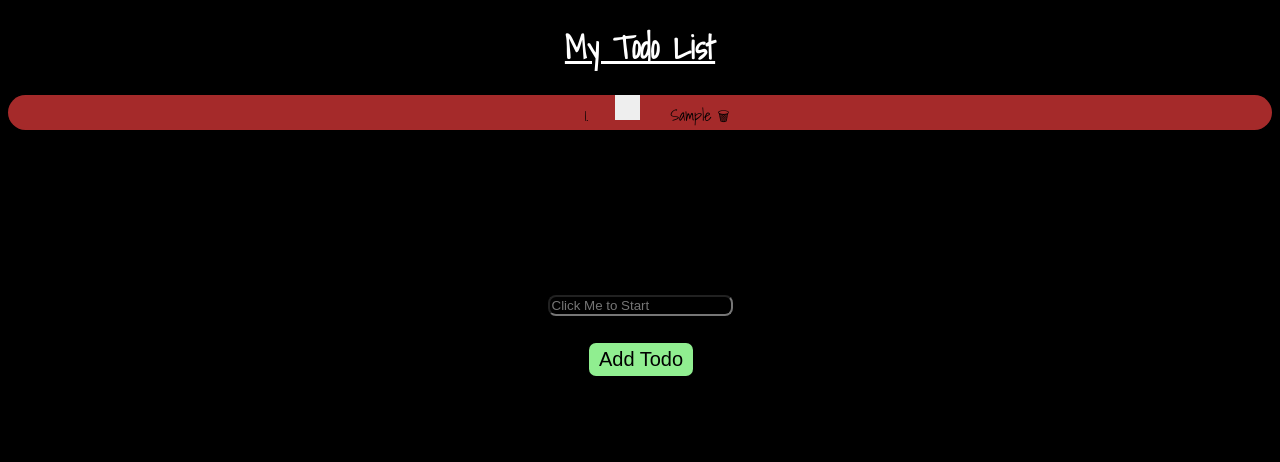
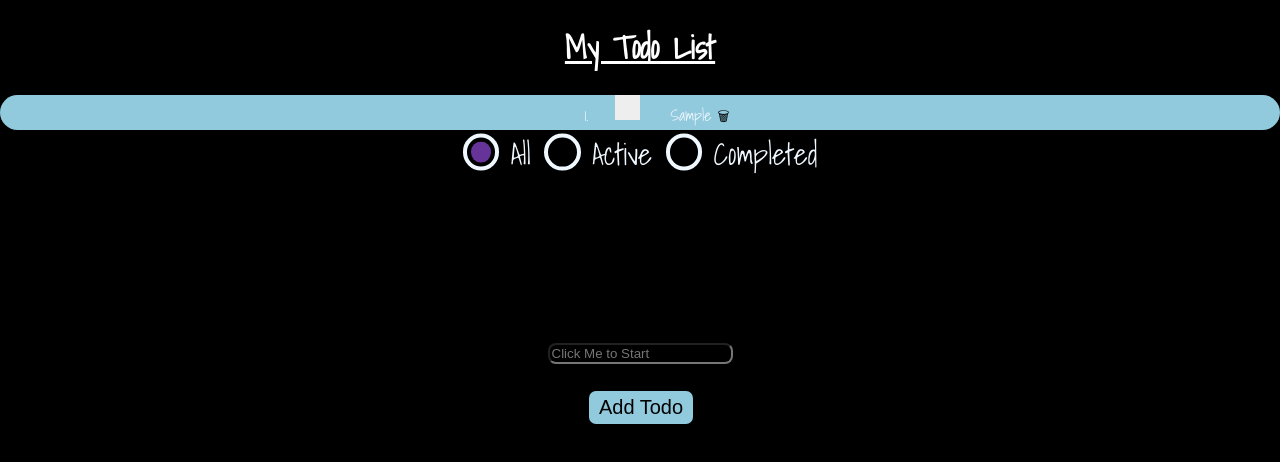
Before and after one commit to theylovecjawn/ToDo, a Vue app: page / in a window 1280 px wide. Both pictures are taken after typing "Sample" into the empty fields and a click on the button "Add Todo". Shown: the top 462 px of the page. Built offline with nearby package versions, Linux system fonts and the light colour scheme.

Commit message:
ALMOST DONE!

```diff
--- a/src/App.vue
+++ b/src/App.vue
@@ -1,5 +1,6 @@
 <script setup>
   import {ref, watch} from 'vue'
+  let filter = ref('all')
 
   let todos = ref(JSON.parse(window.localStorage.getItem('todos')) ??[])
 
@@ -8,6 +9,20 @@
   watch(todos, function(value){
     window.localStorage.setItem('todos', JSON.stringify(value))
   }, {deep: true})
+
+  function todoFilter(todo){
+    if (filter.value == "active"){
+      return todo.complete == false
+    }
+    else if (filter.value == 'complete') {
+      return todo.complete == true
+
+    }
+    else {
+      return true
+    }
+  }
+
 
   let newTodo = ref("")
 
@@ -26,14 +41,25 @@
 
 <template>
   <h1>My Todo List</h1>
+
+
   <ol id="scroll">
-  <li v-for="(todo, index) in todos">
+  <li v-for="(todo, index) in todos.filter(todoFilter)" >
     <label class="container"><input type="checkbox" v-model="todo.complete"><span class="checkmark"></span></label>
   <span :class="{completed: todo.complete}">{{ todo.text }}</span>
 
   <button class="icon" @click="deleteTodo(index)">🗑</button>
   </li>
 </ol>
+<label class="form-control"><input name="filter" type="radio" value="all" v-model="filter"></label>
+  <label class="bigger">All      </label>
+
+  <label class="form-control"><input name="filter" type="radio" value="active" v-model="filter"></label>
+  <label class="bigger">Active      </label>
+
+  <label class="form-control"><input name="filter" type="radio" value="complete" v-model="filter"></label>
+  <label class="bigger">Completed      </label>
+
 <p><input v-model="newTodo" @keydown.enter="popUpTodo" id="inputBox" placeholder="Click Me to Start"></p>
 <p><button @click="popUpTodo" id="submitThing">Add Todo</button></p>
 </template>
@@ -43,6 +69,8 @@
 body{
   font-family: 'Shadows Into Light', cursive;
   background-color: black;
+  color: aliceblue;
+  text-align: center;
 }
 h1{
   text-decoration: underline;
@@ -50,6 +78,114 @@ h1{
   color: white;
 
 }
+.form-control {
+  font-family: system-ui, sans-serif;
+  font-size: 2rem;
+  font-weight: bold;
+  line-height: 1.1;
+  display: grid;
+  grid-template-columns: 1em auto;
+  gap: 0.5em;
+}
+
+
+
+
+
+
+:root {
+  --form-control-color: rebeccapurple;
+}
+
+*,
+*:before,
+*:after {
+  box-sizing: border-box;
+}
+
+body {
+  margin: 0;
+}
+
+form {
+  display: grid;
+  place-content: center;
+  min-height: 100vh;
+}
+
+.form-control {
+  font-family: system-ui, sans-serif;
+  font-size: 2rem;
+  font-weight: bold;
+  line-height: 1.1;
+  display: inline-grid;
+  grid-template-columns: 1em auto;
+  gap: 0.5em;
+}
+
+.form-control + .form-control {
+  margin-top: 1em;
+}
+
+.form-control:focus-within {
+  color: var(--form-control-color);
+}
+
+input[type="radio"] {
+  /* Add if not using autoprefixer */
+  -webkit-appearance: none;
+  /* Remove most all native input styles */
+  appearance: none;
+  /* For iOS < 15 */
+  background-color: var(--form-background);
+  /* Not removed via appearance */
+  margin: 0;
+
+  font: inherit;
+  color: currentColor;
+  width: 1.15em;
+  height: 1.15em;
+  border: 0.15em solid currentColor;
+  border-radius: 50%;
+  transform: translateY(-0.075em);
+
+  display: grid;
+  place-content: center;
+}
+
+input[type="radio"]::before {
+  content: "";
+  width: 0.65em;
+  height: 0.65em;
+  border-radius: 50%;
+  transform: scale(0);
+  transition: 120ms transform ease-in-out;
+  box-shadow: inset 1em 1em var(--form-control-color);
+  /* Windows High Contrast Mode */
+  background-color: CanvasText;
+}
+
+input[type="radio"]:checked::before {
+  transform: scale(1);
+}
+
+input[type="radio"]:focus {
+  outline: max(2px, 0.15em) solid currentColor;
+  outline-offset: max(2px, 0.15em);
+}
+
+
+
+
+
+
+
+
+
+
+
+
+
 li{
   list-style-position: inside;
   text-align: center;
@@ -72,7 +208,7 @@ p{
   margin: 5px 3px 10px 5px;
     padding: 5px 10px;
     border-radius: 7px;
-    background-color: #90EE90;
+    background-color: rgb(146, 202, 221);
     border-style: none;
     font-size: 20px;
     top: 150px;
@@ -103,6 +239,7 @@ p{
   user-select: none;
 }
 
+
 /* Hide the browser's default checkbox */
 .container input {
   position: absolute;
@@ -129,7 +266,7 @@ p{
 
 /* When the checkbox is checked, add a blue background */
 .container input:checked ~ .checkmark {
-  background-color: #2196F3;
+  background-color: #aaa;
 }
 
 /* Create the checkmark/indicator (hidden when not checked) */
@@ -162,11 +299,19 @@ p{
   text-decoration-color: black;
 }
 #scroll{
-  background-color: brown;
+  background-color: rgb(146, 202, 221);
   border-radius: 1111px;
   margin: auto;
-  max-height: 500px;
+  max-height: 442px;
   overflow-y: scroll;
 }
+.bigger{
+  font-size: 30px;
+}
+
+
+
+
+
 
 </style>
```
